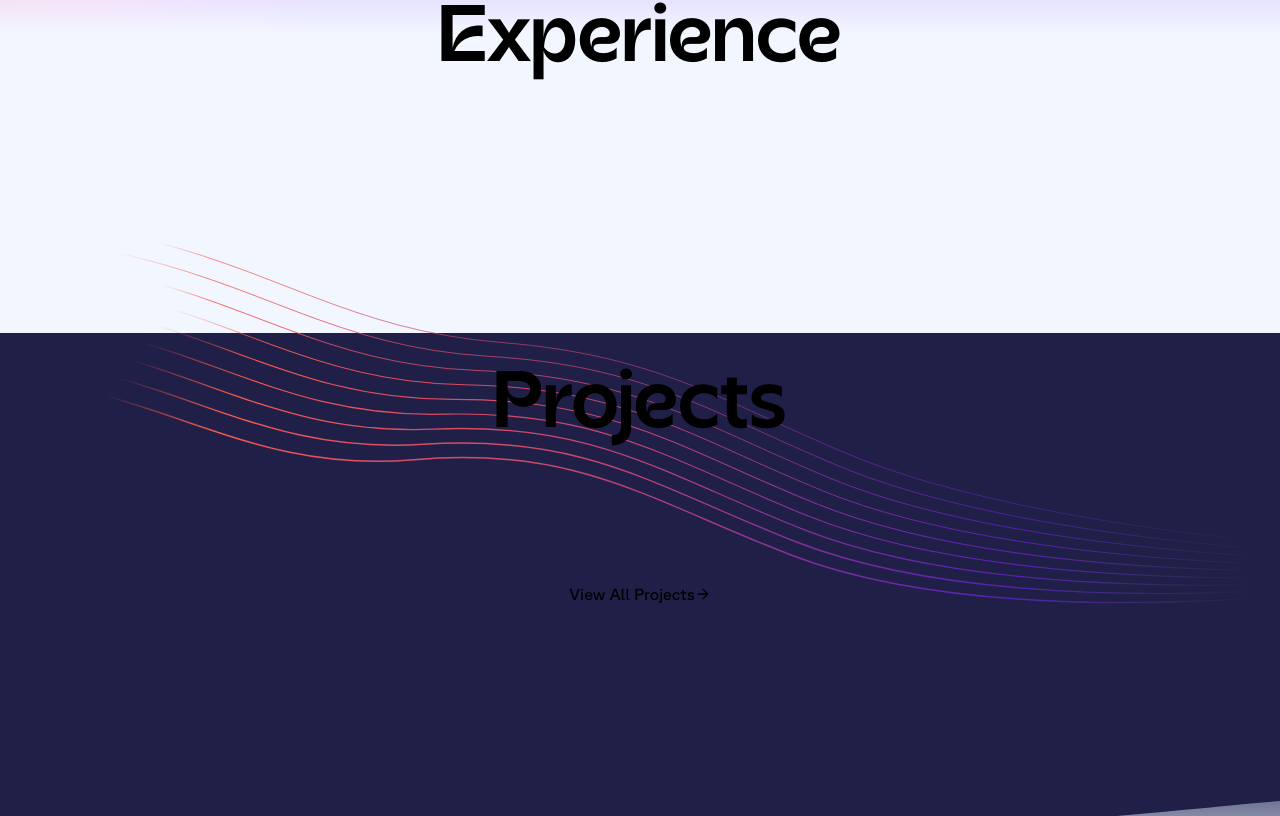
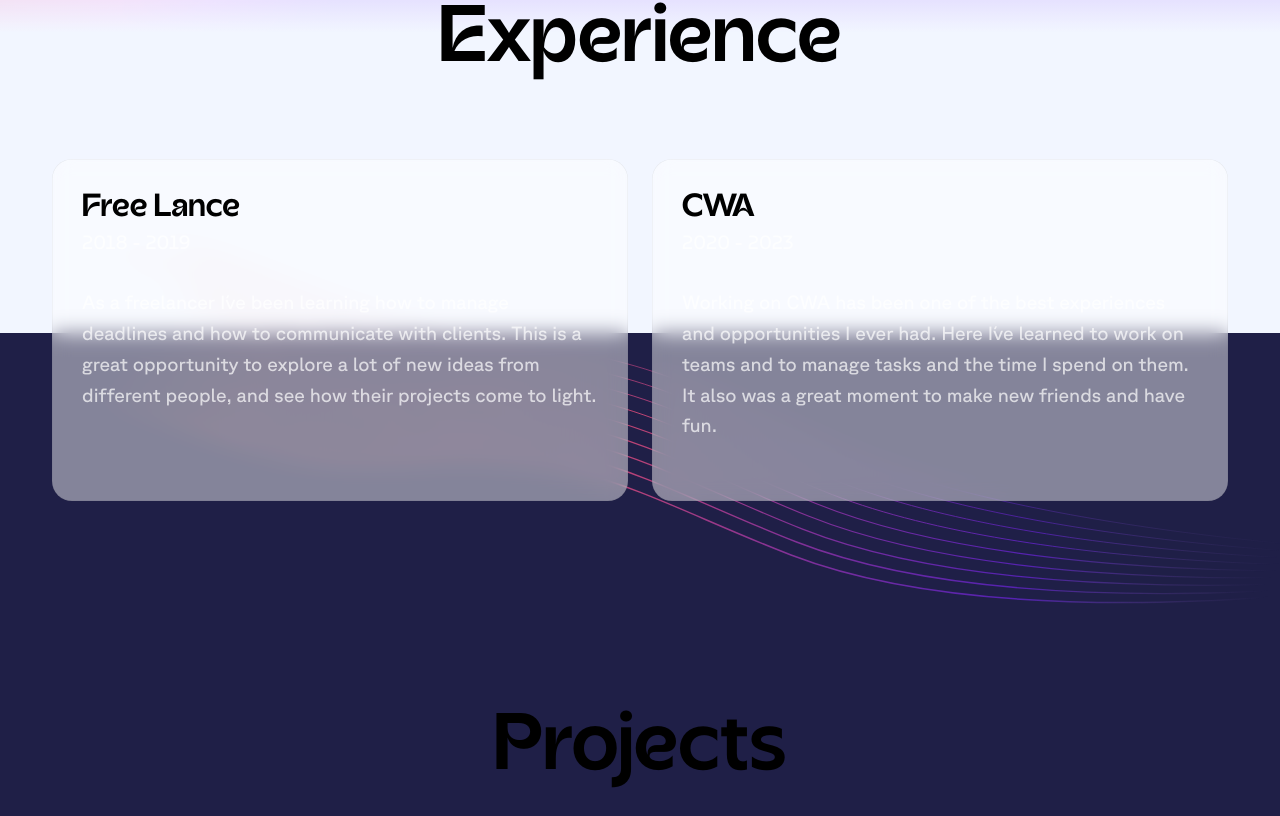
Before and after one commit to MarcoGarcia505/my-portfolio, a Next.js app: page / in a window 1280 px wide. Shown: the part 1971-2787 px from the top of the page. Built offline with nearby package versions, Linux system fonts and the light colour scheme.

Commit message:
update files names

```diff
--- a/components/cardExperience/CardExperience.jsx
+++ b/components/cardExperience/CardExperience.jsx
@@ -1,8 +1,7 @@
-'use client'
 import React from 'react'
 import styles from './card.module.css'
 
-function Cardexperience({tittle, date, description}) {
+function CardExperience({tittle, date, description}) {
   return (
         <div className={styles.card_container}>
             <div className="">
@@ -14,4 +13,4 @@
     )
 }
 
-export default Cardexperience
+export default CardExperience
--- a/components/cardProjects/Cardporject.jsx
+++ b/components/cardProjects/CardProject.jsx
@@ -1,10 +1,9 @@
-'use client'
 import Image from 'next/image'
 import React from 'react'
 import styles from './cardprojects.module.css'
 import {FiArrowUpRight} from 'react-icons/fi'
 
-function Cardporject({name, description, srcImage, orientation, tech, color, width, height, link}) {
+function CardProject({name, description, srcImage, orientation, tech, color, width, height, link}) {
 
     const setColor = {
         orange: styles.project_img_orange,
@@ -35,4 +34,4 @@
   )
 }
 
-export default Cardporject
+export default CardProject
--- a/components/experience/Experience.jsx
+++ b/components/experience/Experience.jsx
@@ -1,5 +1,6 @@
 import React from 'react'
 import styles from './experience.module.css'
+import { CardExperience } from '..'
 function Experience() {
   return (
     <section className={styles.experience} id='experience'>
@@ -29,16 +30,16 @@
                 <h1 className={styles.info_tittle}>Experience</h1>
             </div>
             <div className={styles.container_cards}>
-                {/* <Cardexperience
+                <CardExperience
                     tittle="Free Lance"
                     date="2018 - 2019"
                     description="As a freelancer I´ve been learning how to manage deadlines and how to communicate with clients. This is a great opportunity to explore a lot of new ideas from different people, and see how their projects come to light."
                 />
-                <Cardexperience
+                <CardExperience
                     tittle="CWA"
                     date="2020 - 2023"
                     description="Working on CWA has been one of the best experiences and opportunities I ever had. Here I´ve learned to work on teams and to manage tasks and the time I spend on them. It also was a great moment to make new friends and have fun."
-                /> */}
+                />
             </div>
         </div>
     </section>
--- a/components/index.js
+++ b/components/index.js
@@ -1,10 +1,11 @@
 export { default as About } from './about/About';
+export { default as CardExperience } from './cardexperience/Cardexperience';
+export { default as CardProject } from './cardprojects/Cardproject';
 export { default as Contact } from './contact/Contact';
 export { default as Experience } from './experience/Experience';
 export { default as Footer } from './foter/Footer';
 export { default as Header } from './header/Header';
 export { default as HeroSection } from './heroSection/HeroSection';
-export * from './index';
 export { default as Intro } from './intro/Intro';
 export { default as Main } from './main/Main';
 export { default as Navigator } from './nav/Navigator';
--- a/components/intro/Intro.jsx
+++ b/components/intro/Intro.jsx
@@ -29,7 +29,7 @@
                         <span className={styles.text_tittle}>
                             Hi. I´m Marco.
                             <span className={styles.start_left}>
-                                <Image src={start} width={50} height={50}/>
+                                <Image src={start} width={50} height={50} alt='icon start'/>
                             </span>
                         </span>
                     </span>
--- a/components/porjects/Projects.jsx
+++ b/components/porjects/Projects.jsx
@@ -6,6 +6,7 @@
 import ipifix from '../../public/img/img_proyectos/ipifix.png'
 import Link from 'next/link'
 import {FiArrowRight} from 'react-icons/fi'
+import { CardProject } from '..'
 
 function Projects() {
 return (
@@ -15,7 +16,7 @@
         </div>
         <div className={styles.container_info_projects}>
             <div className={styles.container_items_projects_1}>
-                {/* <Cardporject
+                <CardProject
                     name="Surtidora"
                     description="Es un e-commerce enfocado a la venta y distribución de sus productos eléctricos y de iluminación"
                     link="https://www.surtidoraelectrica.com/"
@@ -26,7 +27,7 @@
                     width={200}
                     height={100}
                 />
-                <Cardporject
+                <CardProject
                     name="Gateway"
                     description="Es un e-commerce enfocado a la venta y distribución de sus productos electrificación"
                     link="https://gatewaysureste.com/"
@@ -36,10 +37,10 @@
                     color="purple"
                     width={200}
                     height={100}
-                    /> */}
+                    />
             </div>
             <div className={styles.container_items_projects_2}>
-                {/* <Cardporject
+                <CardProject
                     name="Fusestore"
                     description="Es un e-commerce enfocado a la venta y distribución de sus productos eléctricos"
                     link="https://fusestore.com.mx/"
@@ -50,7 +51,7 @@
                     width={200}
                     height={100}
                     />
-                <Cardporject
+                <CardProject
                     name="Ipifix"
                     description="Para este proyecto creamos el back-end de esta aplicación, la cual se encaraga de ofrecer los diferentes servicios de los usuarios."
                     link="https://www.ipifix.com/"
@@ -60,7 +61,7 @@
                     color="white"
                     width={150}
                     height={200}
-                /> */}
+                />
             </div>
         </div>
         <div className={styles.footer_projects}>
```
